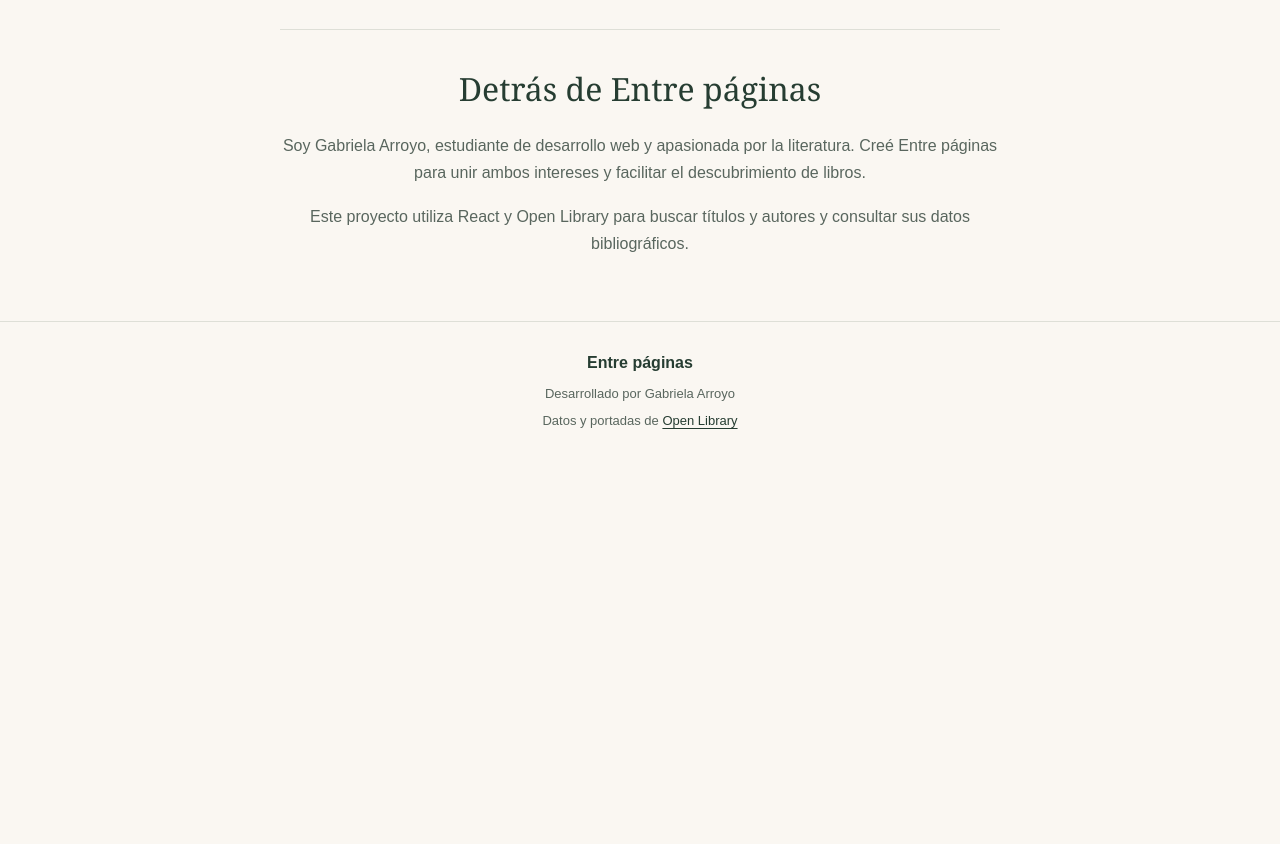
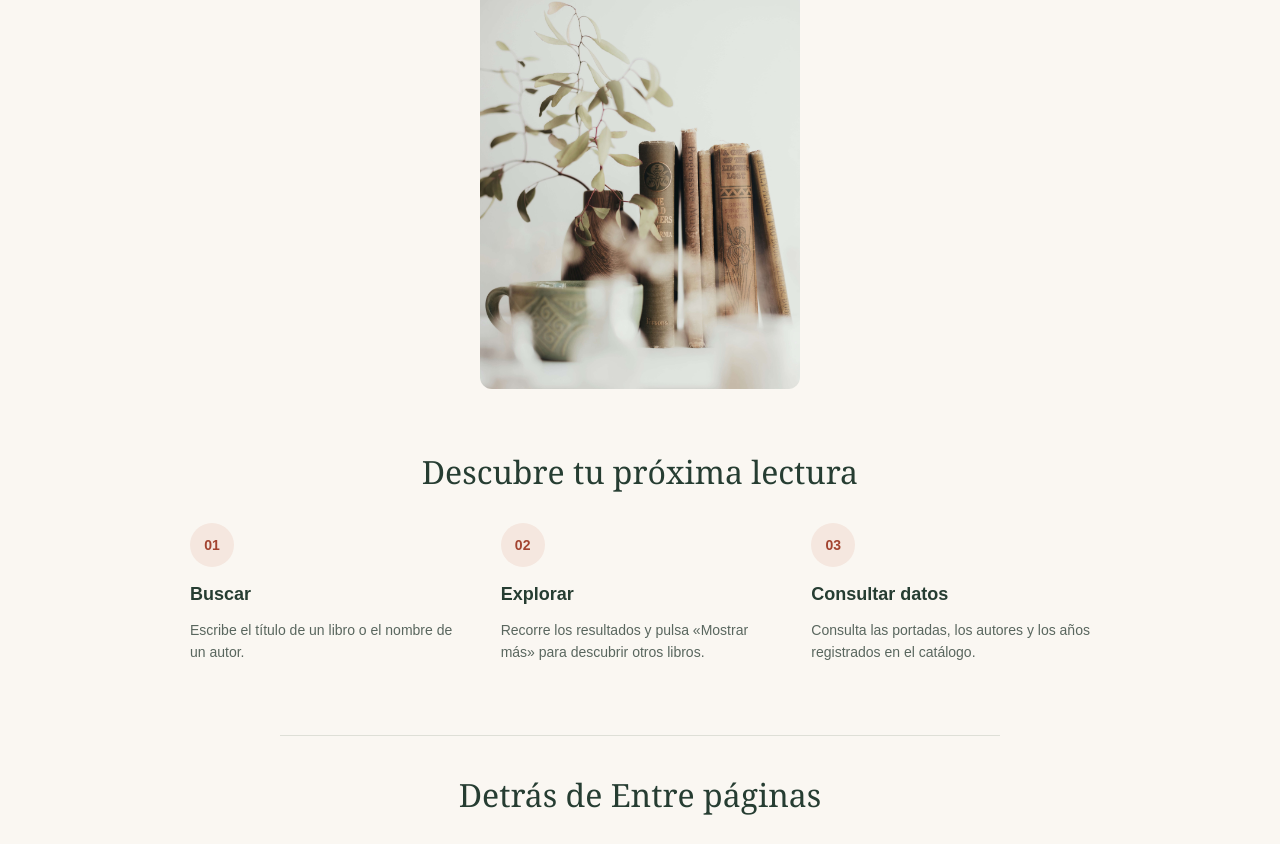
Before and after one commit to gabs013/project-name-frontend, a React (Vite) app: page / in a window 1280 px wide. Shown: the part 440-1284 px from the top of the page. Before the commit the page ends 903 px from the top, so only its background shows below. Built offline with nearby package versions, Linux system fonts and the light colour scheme.

Commit message:
Add image and search sections

```diff
--- /dev/null
+++ b/src/components/HowItWorks/HowItWorks.css
@@ -0,0 +1,66 @@
+.how-it-works {
+  margin-top: 64px;
+}
+
+.how-it-works__title {
+  margin: 0 0 32px;
+  font-family: Georgia, serif;
+  font-size: clamp(26px, 4vw, 32px);
+  font-weight: 400;
+  line-height: 1.2;
+  text-align: center;
+}
+
+.how-it-works__list {
+  display: grid;
+  grid-template-columns: repeat(3, minmax(0, 1fr));
+  gap: 32px;
+  max-width: 900px;
+  margin: 0 auto;
+  padding: 0;
+  list-style: none;
+}
+
+.how-it-works__step {
+  min-width: 0;
+}
+
+.how-it-works__number {
+  display: inline-flex;
+  align-items: center;
+  justify-content: center;
+  width: 44px;
+  height: 44px;
+  margin-bottom: 16px;
+  border-radius: 50%;
+  background-color: #f5e7df;
+  color: #a34430;
+  font-size: 14px;
+  font-weight: 700;
+}
+
+.how-it-works__subtitle {
+  margin: 0 0 12px;
+  font-size: 18px;
+  line-height: 1.3;
+}
+
+.how-it-works__description {
+  margin: 0;
+  color: #59665e;
+  font-size: 14px;
+  line-height: 1.6;
+}
+
+@media screen and (max-width: 600px) {
+  .how-it-works {
+    margin-top: 48px;
+  }
+
+  .how-it-works__list {
+    grid-template-columns: 1fr;
+    gap: 32px;
+    max-width: 360px;
+    text-align: center;
+  }
+}
--- /dev/null
+++ b/src/components/HowItWorks/HowItWorks.jsx
@@ -0,0 +1,50 @@
+import './HowItWorks.css';
+
+function HowItWorks() {
+  return (
+    <section
+      className='how-it-works'
+      aria-labelledby='how-it-works-title'
+    >
+      <h2 id='how-it-works-title' className='how-it-works__title'>
+        Descubre tu próxima lectura
+      </h2>
+
+      <ol className='how-it-works__list'>
+        <li className='how-it-works__step'>
+          <span className='how-it-works__number' aria-hidden='true'>
+            01
+          </span>
+          <h3 className='how-it-works__subtitle'>Buscar</h3>
+          <p className='how-it-works__description'>
+            Escribe el título de un libro o el nombre de un autor.
+          </p>
+        </li>
+
+        <li className='how-it-works__step'>
+          <span className='how-it-works__number' aria-hidden='true'>
+            02
+          </span>
+          <h3 className='how-it-works__subtitle'>Explorar</h3>
+          <p className='how-it-works__description'>
+            Recorre los resultados y pulsa «Mostrar más» para
+            descubrir otros libros.
+          </p>
+        </li>
+
+        <li className='how-it-works__step'>
+          <span className='how-it-works__number' aria-hidden='true'>
+            03
+          </span>
+          <h3 className='how-it-works__subtitle'>Consultar datos</h3>
+          <p className='how-it-works__description'>
+            Consulta las portadas, los autores y los años
+            registrados en el catálogo.
+          </p>
+        </li>
+      </ol>
+    </section>
+  );
+}
+
+export default HowItWorks;
--- a/src/components/Main/Main.css
+++ b/src/components/Main/Main.css
@@ -46,6 +46,14 @@
   outline-offset: 4px;
 }
 
+.main__illustration {
+  width: 320px;
+  max-width: 100%;
+  height: auto;
+  margin: 32px auto 0;
+  border-radius: 12px;
+}
+
 @media screen and (max-width: 600px) {
   .main {
     padding: 40px 16px;
--- a/src/components/Main/Main.jsx
+++ b/src/components/Main/Main.jsx
@@ -1,5 +1,7 @@
 import { Link } from 'react-router-dom';
 import About from '../About/About.jsx';
+import HowItWorks from '../HowItWorks/HowItWorks.jsx';
+import booksIllustration from '../../images/books-illustration.jpg';
 import './Main.css';
 
 function Main() {
@@ -16,8 +18,14 @@ function Main() {
         <Link to='/buscar' className='main__button'>
           Explorar libros
         </Link>
+        <img
+          className='main__illustration'
+          src={booksIllustration}
+          alt=''
+        />
       </section>
 
+      <HowItWorks />
       <About />
     </main>
   );
```
Also changed, not shown: src/images/books-illustration.jpg (added).
